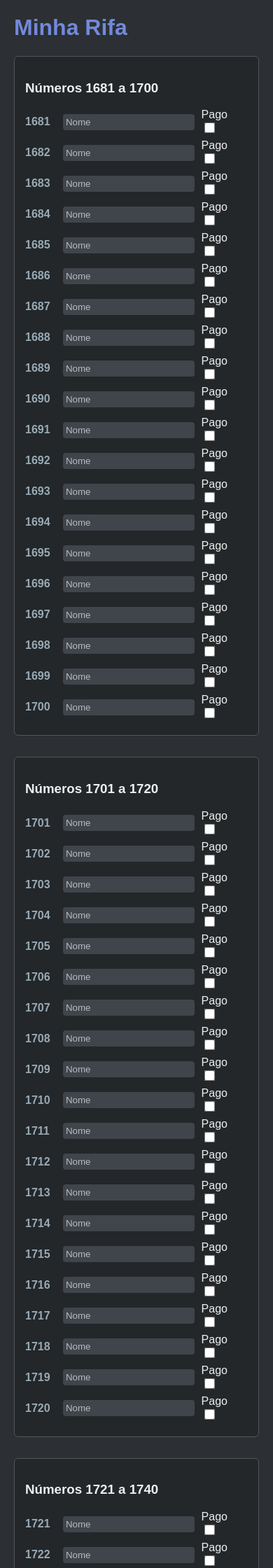
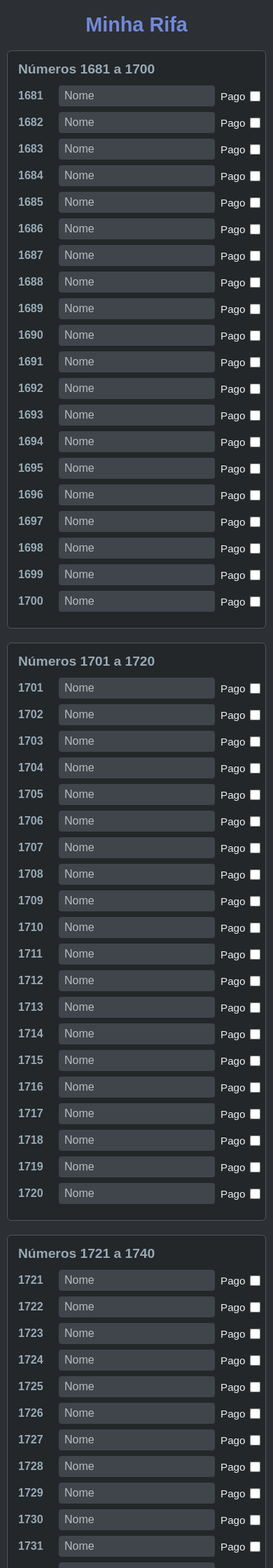
Before and after one commit to Carvalho008/meurifador, a Django app: page /rifas/ in a window 390 px wide. Shown: the top 2240 px of the page at 70% size. Run offline with Django 5.2, Linux system fonts and the light colour scheme; a user stored in the database is signed in; data comes from the database, SQL or seed files in the repository.

Commit message:
Responsivo

```diff
--- a/rifas/templates/rifas/lista_rifa.html
+++ b/rifas/templates/rifas/lista_rifa.html
@@ -3,47 +3,62 @@
 
 <head>
   <meta charset="UTF-8" />
+  <meta name="viewport" content="width=device-width, initial-scale=1.0"/>
   <title>Minha Rifa</title>
   <style>
+    * { box-sizing: border-box; }
+
     body {
       font-family: Arial, sans-serif;
-            margin: 20px;
+      margin: 10px;
       background-color: #2c2f33;
       color: #eee;
     }
 
     h1 {
+      text-align: center;
       color: #7289da;
+      margin-bottom: 20px;
+      font-size: 1.8rem;
     }
 
     .grupo {
-            margin-bottom: 30px;
+      margin-bottom: 20px;
       border: 1px solid #555;
       padding: 15px;
       border-radius: 6px;
       background-color: #23272a;
     }
 
+    .grupo h3 {
+      margin-top: 0;
+      margin-bottom: 12px;
+      font-size: 1.2rem;
+      color: #99aab5;
+    }
+
     .numero-item {
       display: flex;
       align-items: center;
-            margin-bottom: 6px;
+      justify-content: space-between;
+      margin-bottom: 8px;
+      gap: 8px;
     }
 
     .numero {
-            width: 60px;
+      flex: 0 0 50px;
       font-weight: bold;
       color: #99aab5;
     }
 
     input[type="text"] {
-            width: 200px;
-            margin-right: 10px;
-            padding: 4px;
+      flex: 1;
+      padding: 6px 8px;
       border: none;
       border-radius: 4px;
       background-color: #40444b;
       color: #eee;
+      font-size: 1rem;
     }
 
     input[type="text"]::placeholder {
@@ -51,72 +66,68 @@
     }
 
     label {
-            margin-right: 10px;
+      flex: 0 0 auto;
+      display: flex;
+      align-items: center;
+      font-size: 0.95rem;
       user-select: none;
+      gap: 4px;
     }
 
     input[type="checkbox"] {
       transform: scale(1.2);
-            margin-left: 5px;
       cursor: pointer;
     }
 
+    .btn-container,
+    form > button {
+      display: flex;
+      justify-content: center;
+      flex-wrap: wrap;
+      gap: 10px;
+      margin-top: 15px;
+    }
+
     button {
-            padding: 10px 18px;
-            margin-right: 12px;
+      padding: 10px 16px;
       border: none;
       border-radius: 5px;
       cursor: pointer;
       font-weight: bold;
       color: white;
-            transition: background-color 0.3s ease;
+      transition: filter 0.2s;
+      font-size: 1rem;
     }
 
-        button:hover {
-            filter: brightness(110%);
-        }
+    button:hover { filter: brightness(1.1); }
 
-        #btnSalvar {
-            background-color: #7289da;
-        }
+    #btnSalvar { background-color: #7289da; width: 100%; max-width: 300px; }
 
-        #btnMostrarPagos {
-            background-color: #43b581;
-        }
-
-        #btnMostrarNaoPagos {
-            background-color: #f04747;
-        }
-
-        #btnCopiar {
-            background-color: #faa61a;
-        }
-
-        .btn-container {
-            margin-top: 20px;
-            margin-bottom: 10px;
-        }
+    #btnMostrarPagos { background-color: #43b581; }
+    #btnMostrarNaoPagos { background-color: #f04747; }
+    #btnCopiar { background-color: #faa61a; color: #222; }
 
     textarea {
       width: 100%;
-            height: 150px;
-            margin-top: 10px;
+      height: 140px;
+      margin-top: 12px;
       padding: 10px;
       border-radius: 6px;
       border: none;
-            resize: none;
       background-color: #40444b;
       color: #eee;
       font-family: monospace;
-            font-size: 14px;
+      font-size: 0.95rem;
+      resize: none;
     }
 
     .feedback {
+      text-align: center;
       margin-top: 8px;
       color: #faa61a;
       font-weight: bold;
+      display: none;
       font-style: italic;
-            display: none;
     }
   </style>
 </head>
@@ -162,11 +173,10 @@
       const items = document.querySelectorAll('.numero-item');
       let texto = '';
       items.forEach(item => {
-                const pago = item.querySelector('input[type="checkbox"]').checked;
-                if (pago) {
-                    const numero = item.querySelector('.numero').textContent.trim();
+        if (item.querySelector('input[type="checkbox"]').checked) {
+          const num = item.querySelector('.numero').textContent.trim();
           const nome = item.querySelector('input[type="text"]').value.trim();
-                    texto += `${numero} - ${nome}\n`;
+          texto += `${num} - ${nome}\n`;
         }
       });
       document.getElementById('listaOutput').value = texto || 'Nenhum número pago.';
@@ -177,11 +187,11 @@
       const items = document.querySelectorAll('.numero-item');
       let texto = '';
       items.forEach(item => {
-                const pago = item.querySelector('input[type="checkbox"]').checked;
+        const cb = item.querySelector('input[type="checkbox"]');
         const nome = item.querySelector('input[type="text"]').value.trim();
-                if (!pago && nome !== '') {
-                    const numero = item.querySelector('.numero').textContent.trim();
-                    texto += `${numero} - ${nome}\n`;
+        if (!cb.checked && nome !== '') {
+          const num = item.querySelector('.numero').textContent.trim();
+          texto += `${num} - ${nome}\n`;
         }
       });
       document.getElementById('listaOutput').value = texto || 'Nenhum número não pago com nome preenchido.';
@@ -189,31 +199,19 @@
     }
 
     function copiarTexto() {
-            const textoArea = document.getElementById('listaOutput');
-            if (!textoArea.value) {
-                alert('Não há texto para copiar!');
-                return;
-            }
-            textoArea.select();
-            textoArea.setSelectionRange(0, 99999); // Para dispositivos móveis
-            try {
+      const ta = document.getElementById('listaOutput');
+      if (!ta.value) { alert('Sem texto para copiar!'); return; }
+      ta.select(); ta.setSelectionRange(0, 99999);
       document.execCommand('copy');
-                mostrarFeedback('Texto copiado!');
-            } catch (err) {
-                alert('Não foi possível copiar o texto.');
-            }
+      mostrarFeedback();
       window.getSelection().removeAllRanges();
     }
 
-        function mostrarFeedback(msg) {
-            const feedback = document.getElementById('feedbackMsg');
-            feedback.textContent = msg;
-            feedback.style.display = 'block';
-            setTimeout(() => {
-                feedback.style.display = 'none';
-            }, 2000);
+    function mostrarFeedback() {
+      const f = document.getElementById('feedbackMsg');
+      f.style.display = 'block';
+      setTimeout(() => f.style.display = 'none', 2000);
     }
-
     function esconderFeedback() {
       document.getElementById('feedbackMsg').style.display = 'none';
     }
```
Lines whose indentation alone changed are shown as unchanged.
